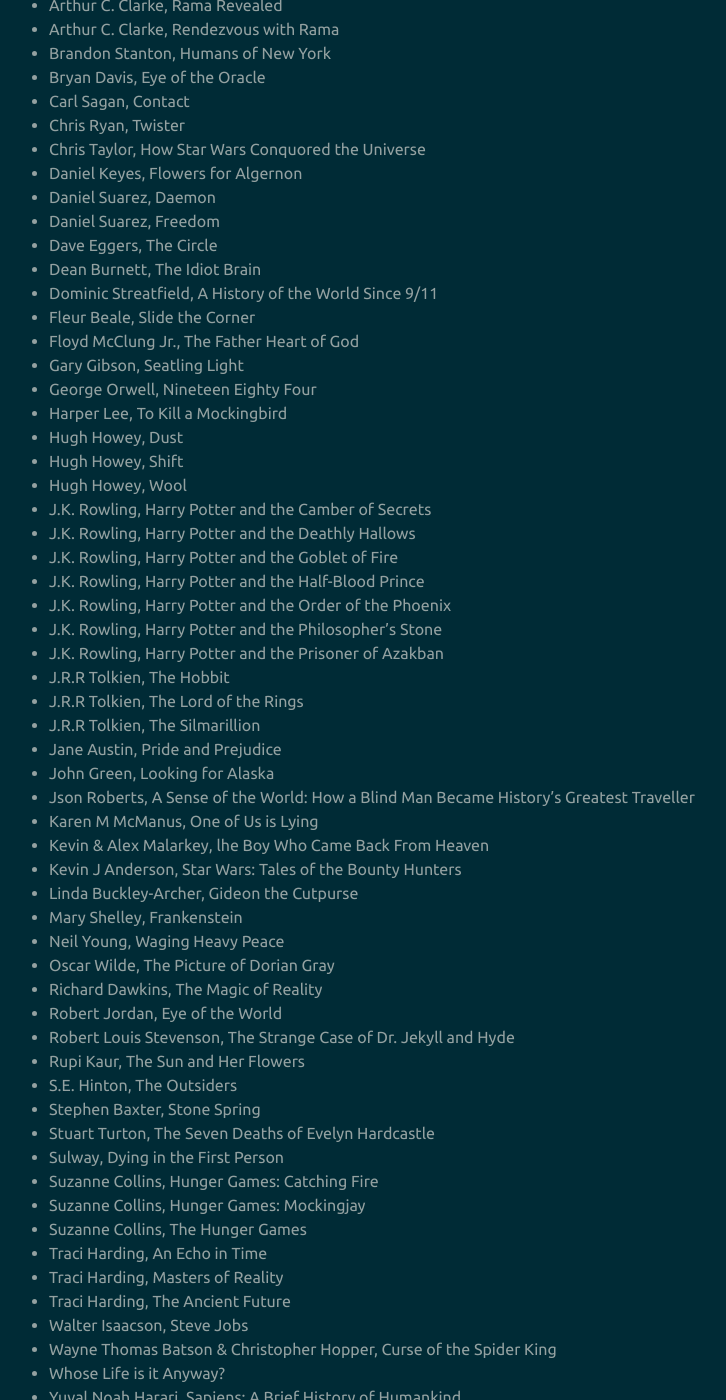
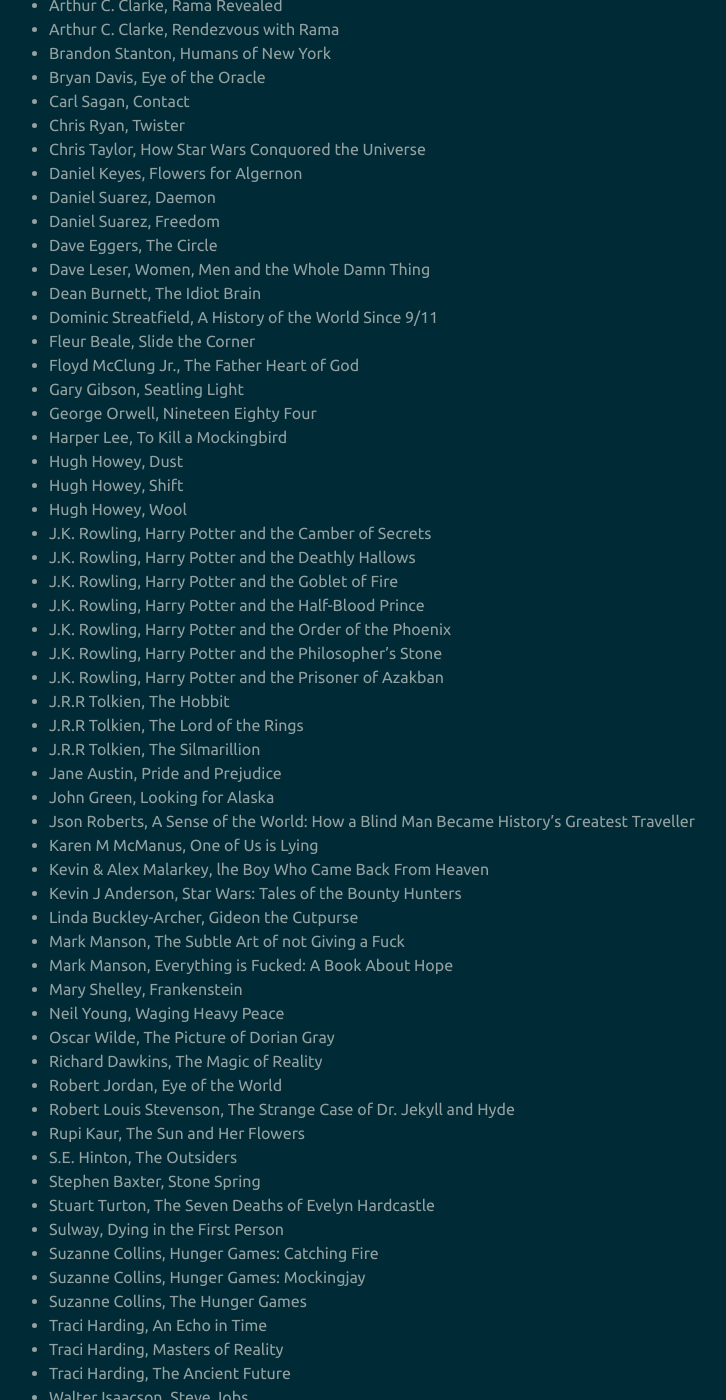
Before and after one commit to 1vasari/nathan-mccallum.com, a Jekyll site: the page built from books.md, in a window 1280 px wide and 1400 px high, scrolled down 393 px. Shown: the whole window, without its empty margins (251-977 px from the left). Built offline with Jekyll 4.4.1, drawn with Linux system fonts in a browser that asks for light colours.

Commit message:
Adding some recents

```diff
--- a/books.md
+++ b/books.md
@@ -24,6 +24,7 @@
 - Daniel Suarez, Daemon
 - Daniel Suarez, Freedom
 - Dave Eggers, The Circle
+- Dave Leser, Women, Men and the Whole Damn Thing
 - Dean Burnett, The Idiot Brain
 - Dominic Streatfield, A History of the World Since 9/11
 - Fleur Beale, Slide the Corner
@@ -51,6 +52,8 @@
 - Kevin & Alex Malarkey, lhe Boy Who Came Back From Heaven
 - Kevin J Anderson, Star Wars: Tales of the Bounty Hunters
 - Linda Buckley-Archer, Gideon the Cutpurse
+- Mark Manson, The Subtle Art of not Giving a Fuck
+- Mark Manson, Everything is Fucked: A Book About Hope
 - Mary Shelley, Frankenstein
 - Neil Young, Waging Heavy Peace
 - Oscar Wilde, The Picture of Dorian Gray
```
